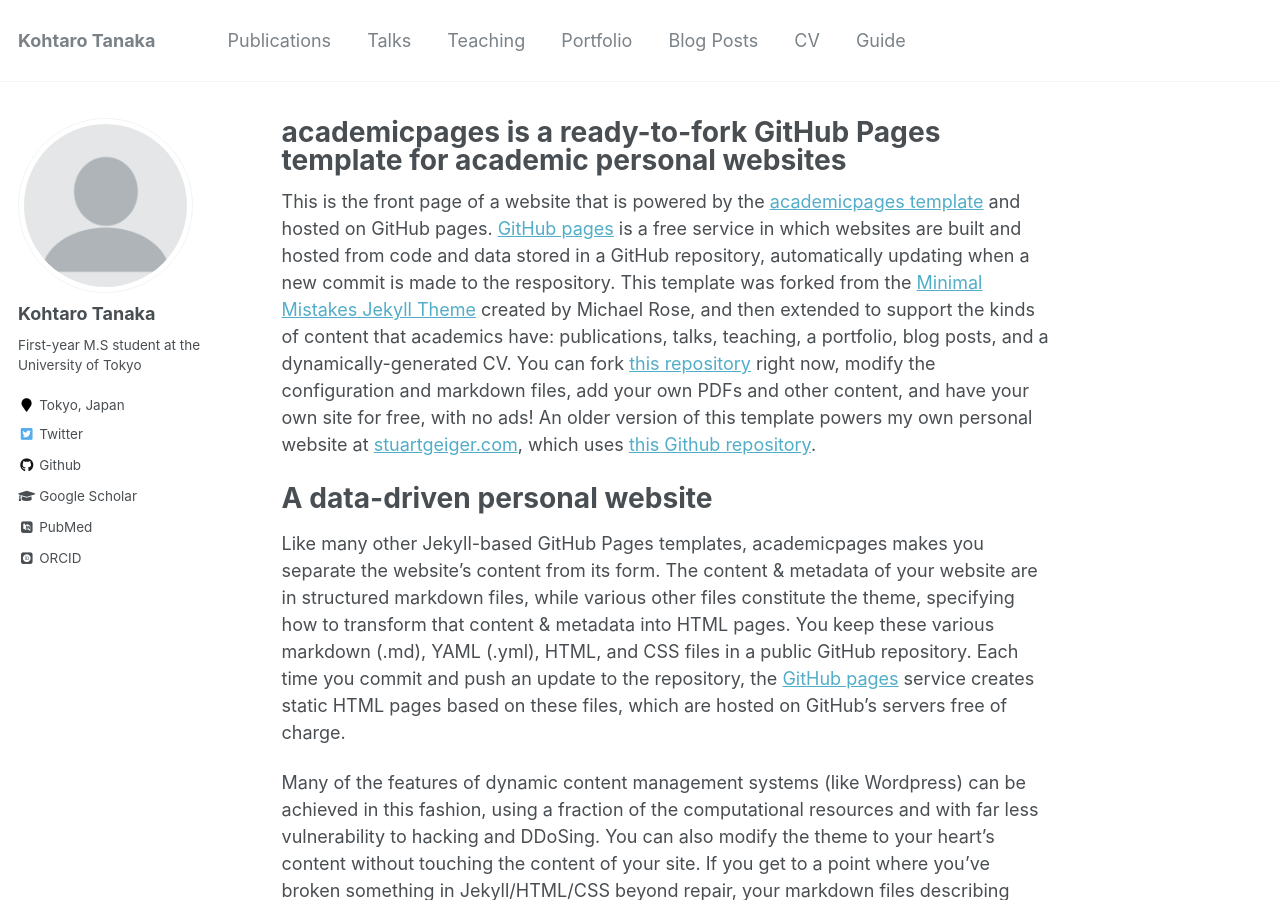
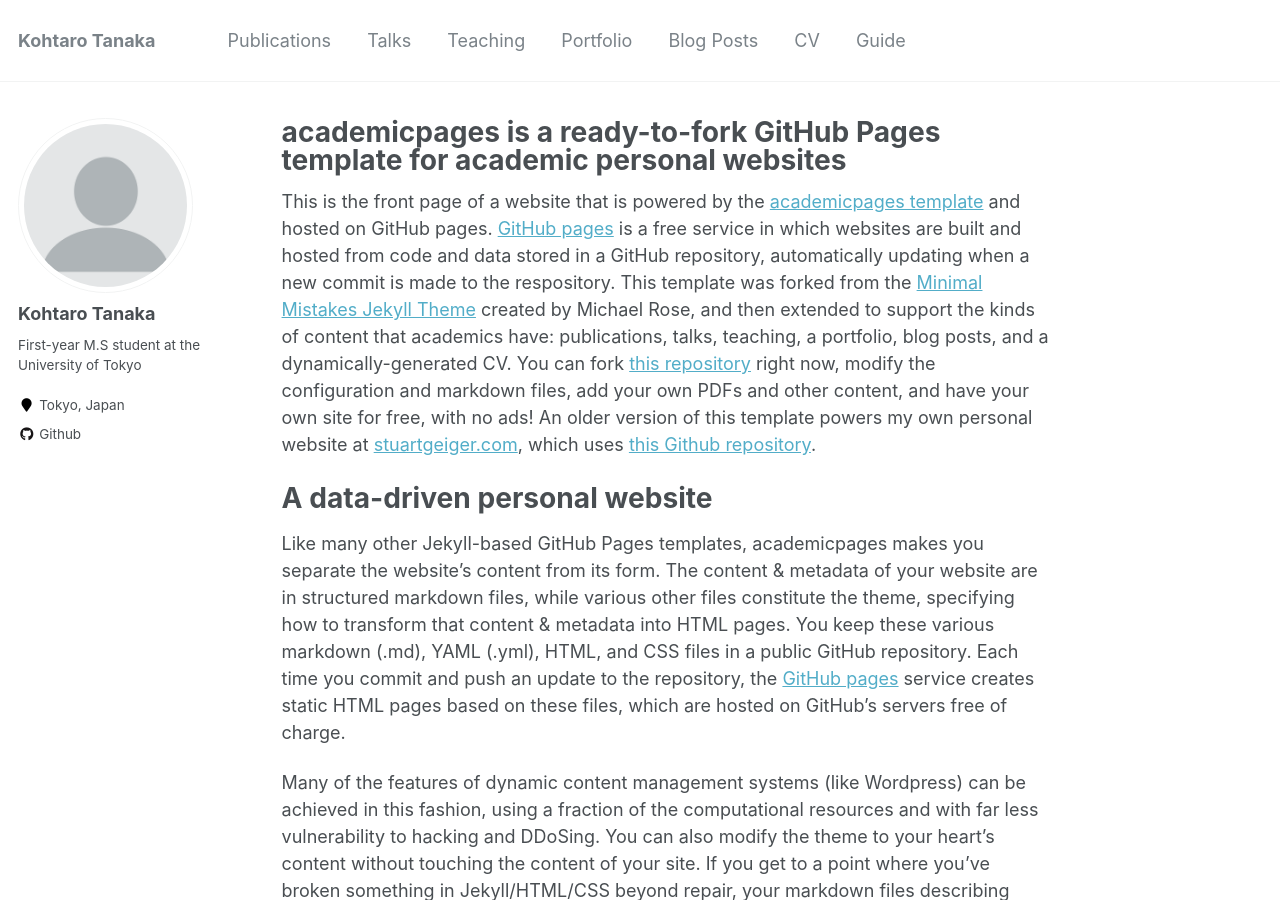
Before and after one commit to kohtaro246/kohtaro246.github.io, a Jekyll site: the page built from _pages/about.md, in a window 1280 px wide and 900 px high. Built offline with Jekyll 4.4.1, drawn with Linux system fonts in a browser that asks for light colours; some web fonts are replaced; part of the change alters nothing that is shown.

Commit message:
Update _config.yml

```diff
--- a/_config.yml
+++ b/_config.yml
@@ -56,19 +56,19 @@ alexa_site_verification  :
 yandex_site_verification :
 
 # Social Sharing
-twitter:
-  username               : &twitter
-facebook:
-  username               :
-  app_id                 :
-  publisher              :
-og_image                 :  # Open Graph/Twitter default site image
+#twitter:
+#  username               : &twitter
+#facebook:
+#  username               :
+#  app_id                 :
+#  publisher              :
+#og_image                 :  # Open Graph/Twitter default site image
 # For specifying social profiles
 # - https://developers.google.com/structured-data/customize/social-profiles
-social:
-  type                   : # Person or Organization (defaults to Person)
-  name                   : # If the user or organization name differs from the site's name
-  links: # An array of links to social media profiles
+#social:
+#  type                   : # Person or Organization (defaults to Person)
+#  name                   : # If the user or organization name differs from the site's name
+#  links: # An array of links to social media profiles
 
 
 # Analytics
@@ -85,8 +85,8 @@ author:
   bio              : "First-year M.S student at the University of Tokyo"
   location         : "Tokyo, Japan"
   employer         :
-  pubmed           : "https://www.ncbi.nlm.nih.gov/pubmed/?term=john+snow"
-  googlescholar    : "http://yourfullgooglescholarurl.com"
+  pubmed           :
+  googlescholar    :
   email            :
   researchgate     :  # example: "https://www.researchgate.net/profile/yourprofile"
   uri              :
@@ -103,13 +103,13 @@ author:
   impactstory      : #"https://profiles.impactstory.org/u/xxxx-xxxx-xxxx-xxxx"
   lastfm           :
   linkedin         :
-  orcid            : "http://orcid.org/yourorcidurl"
+  orcid            :
   pinterest        :
   soundcloud       :
   stackoverflow    : # http://stackoverflow.com/users/123456/username
   steam            :
   tumblr           :
-  twitter          : "replacethistwitterhandle"
+  twitter          :
   vine             :
   weibo            :
   xing             :
```
